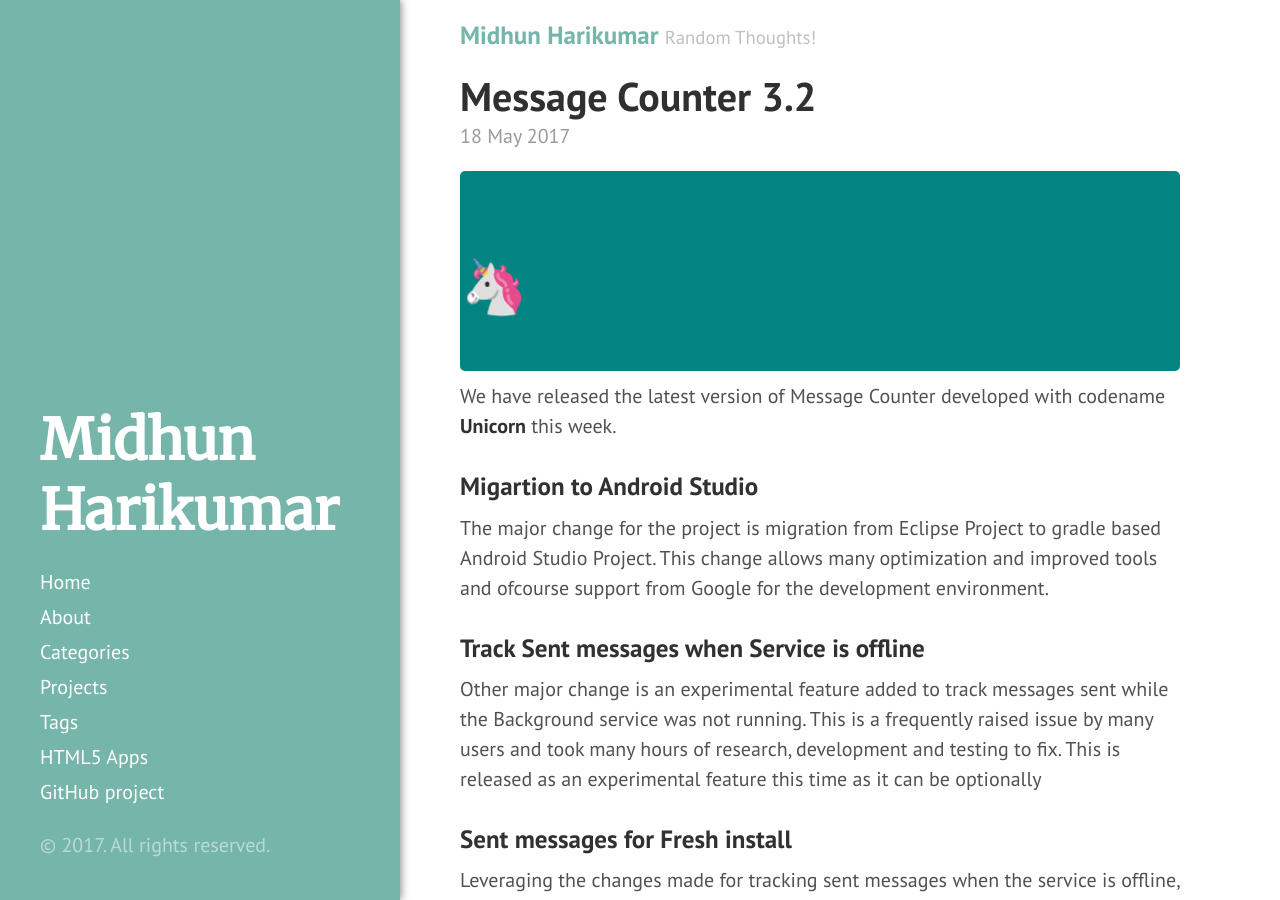
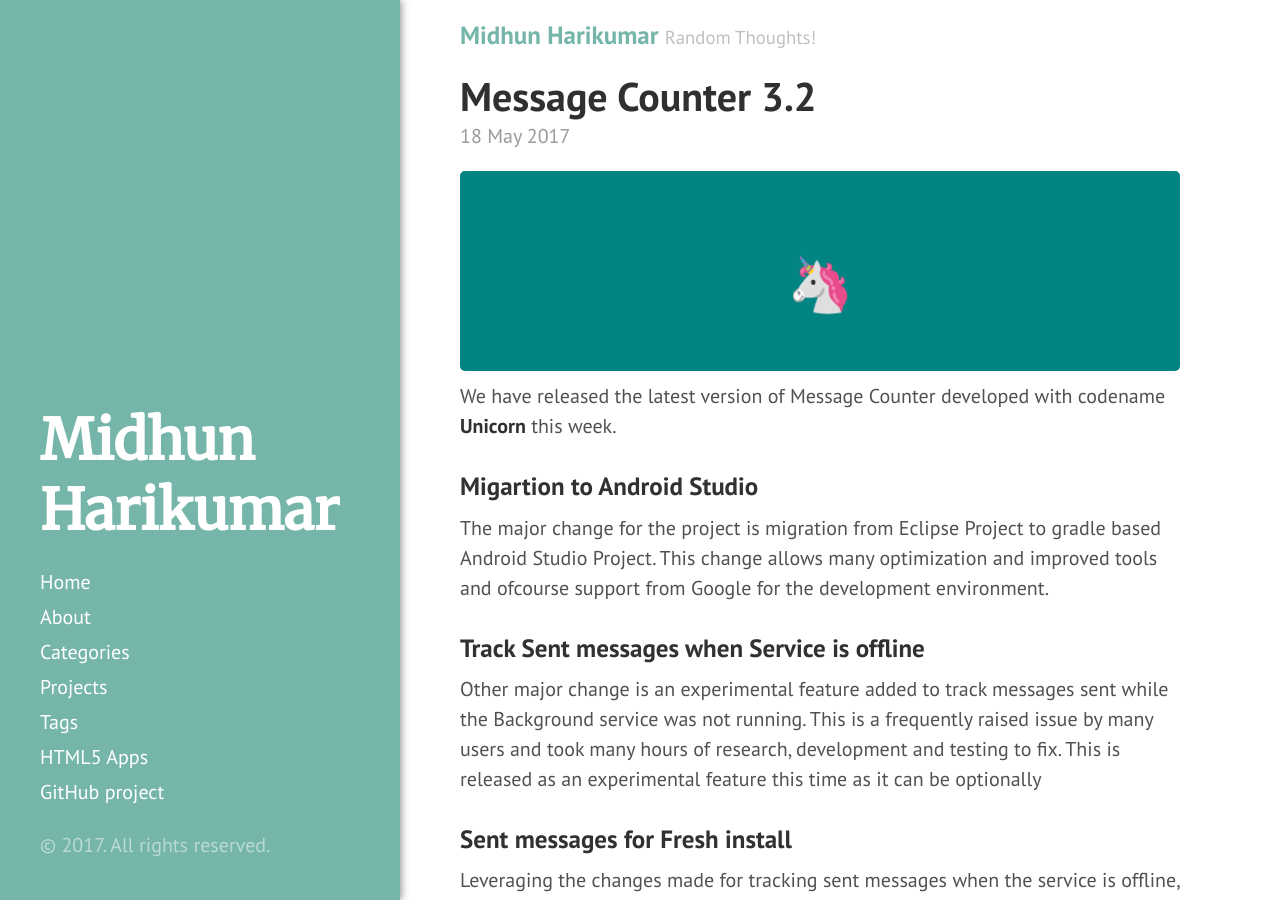
Before and after one commit to midhunhk/midhunhk.github.io, a Jekyll site: the page built from _posts/2017-05-18-message-counter-unicorn.md, in a window 1280 px wide and 900 px high. Built offline with Jekyll 4.4.1, drawn with Linux system fonts in a browser that asks for light colours; emoji names are drawn with the system emoji font.

Commit message:
Update 2017-05-18-message-counter-unicorn.md

```diff
--- a/_posts/2017-05-18-message-counter-unicorn.md
+++ b/_posts/2017-05-18-message-counter-unicorn.md
@@ -6,7 +6,7 @@
 ---
 <div class="custom-post-header teal">
   <div class="custom-post-title">
-    <img src="https://assets-cdn.github.com/images/icons/emoji/unicode/1f984.png" style="padding:2px"/>
+    <img src="https://assets-cdn.github.com/images/icons/emoji/unicode/1f984.png" style="display: inline-block;"/>
   </div>
 </div>
 We have released the latest version of Message Counter developed with codename **Unicorn**  this week.
```
